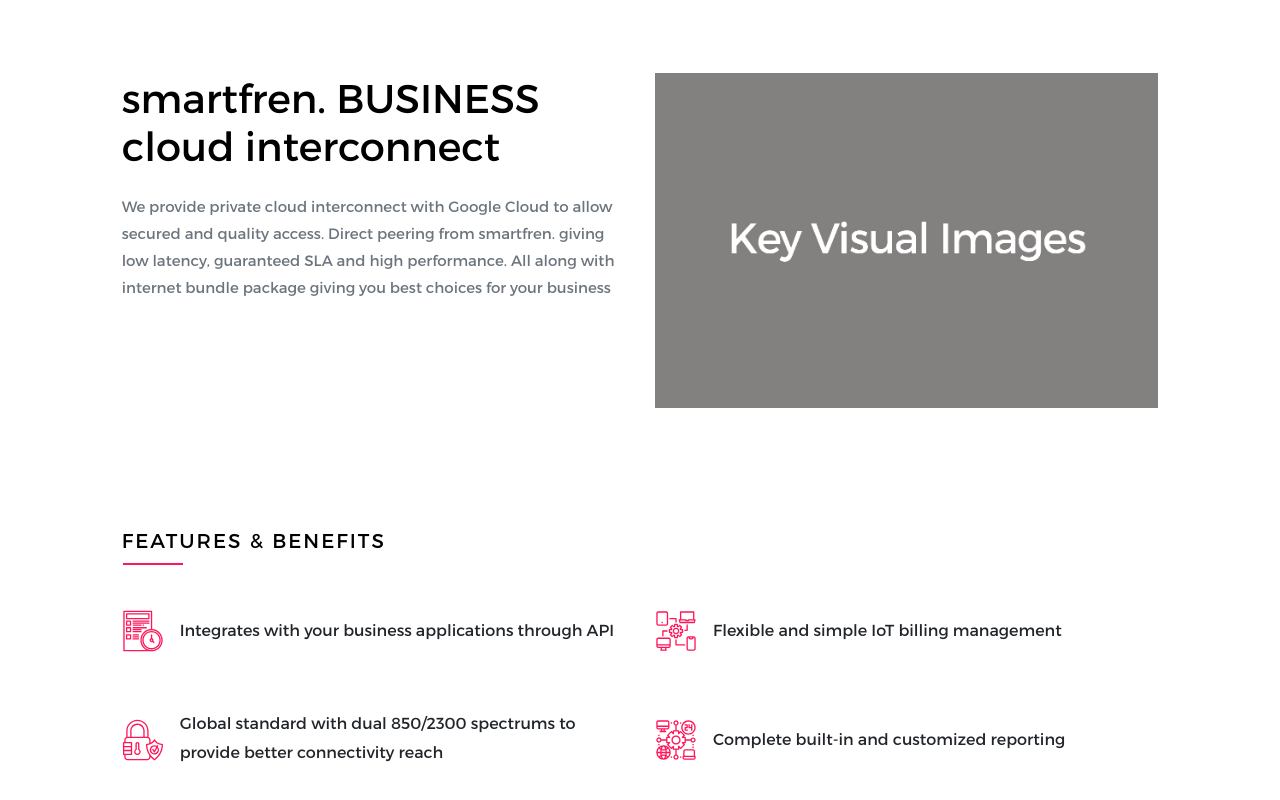
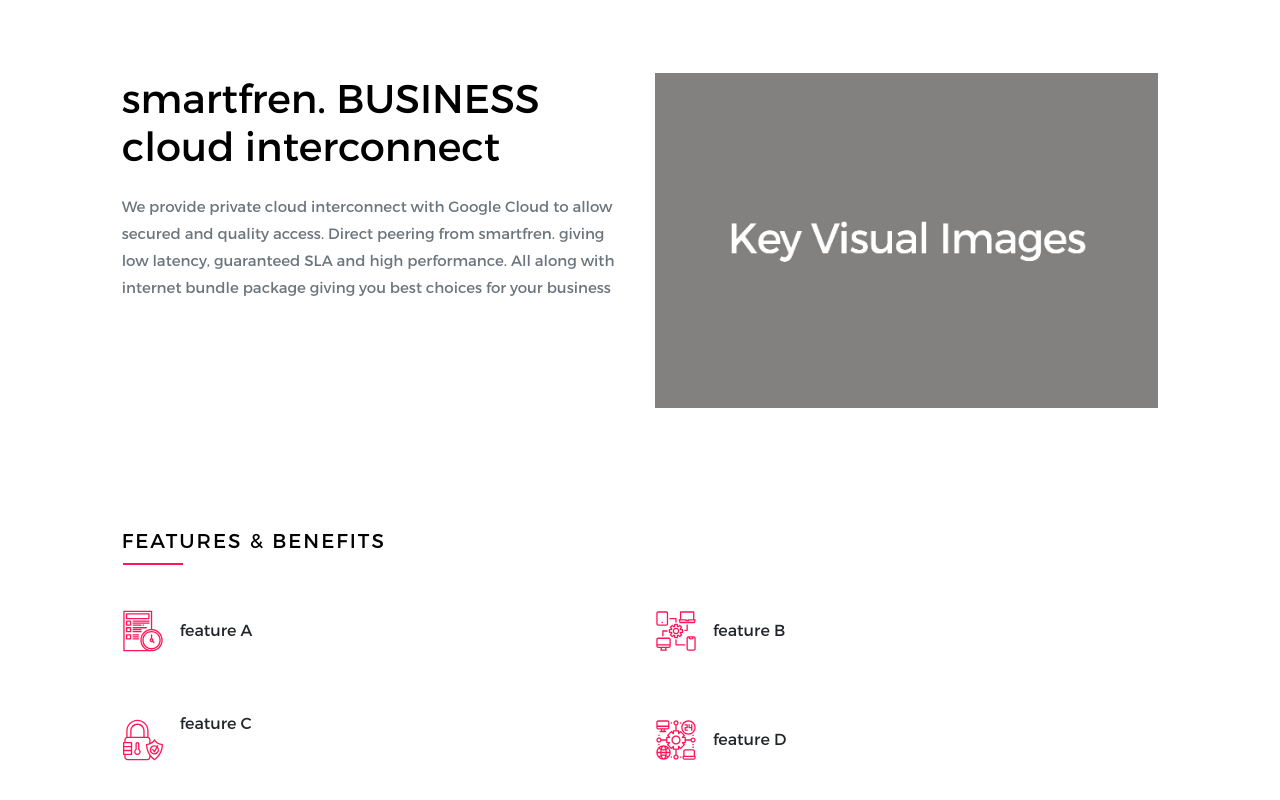
Before and after one commit to yasrapss/sf-bizcloud-gcp, a plain HTML site: page index.html in a window 1280 px wide. Shown: the part 2959-3759 px from the top of the page. Drawn offline with Linux system fonts and the light colour scheme.

Commit message:
Update index.html

```diff
--- a/index.html
+++ b/index.html
@@ -177,14 +177,14 @@
       <div class="col-lg-5 col-md-6 wow fadeInUp mb-5">
         <div class="float-left contact-icon mr-3 mt-2"> <img src="svg/benefit1.svg" alt=""/></div>
         <div class="app-contact-desc">
-          <p style="margin-top:12pt;">Integrates with your business applications through API</p>
+          <p style="margin-top:12pt;">feature A</p>
         </div>
       </div>
       <!-- col end -->
       <div class="col-lg-5 col-md-6 wow fadeInUp  mb-5">
         <div class="float-left contact-icon mr-3 mt-2"> <img src="svg/feature1.svg" alt=""/> </div>
         <div class="app-contact-desc">
-          <p style="margin-top:12pt;">Flexible and simple IoT billing management </p>
+          <p style="margin-top:12pt;">feature B</p>
         </div>
       </div>
     </div>
@@ -195,7 +195,7 @@
       <div class="col-lg-5 col-md-6 wow fadeInUp mb-5">
         <div class="float-left contact-icon mr-3 mt-2"> <img src="svg/benefit2.svg" alt=""/> </div>
         <div class="app-contact-desc">
-          <p class="mb-0 f-16">Global standard with dual 850/2300 spectrums to provide better connectivity reach</p>
+          <p class="mb-0 f-16">feature C</p>
         </div>
       </div>
       <!-- col end -->
@@ -203,7 +203,7 @@
       <div class="col-lg-5 col-md-6 wow fadeInUp mb-5">
         <div class="float-left contact-icon mr-3 mt-2"> <img src="svg/feature2.svg" alt=""/> </div>
         <div class="app-contact-desc">
-          <p style="margin-top:12pt;">Complete built-in and customized reporting  </p>
+          <p style="margin-top:12pt;">feature D</p>
         </div>
       </div>
       <!-- col end -->
```
